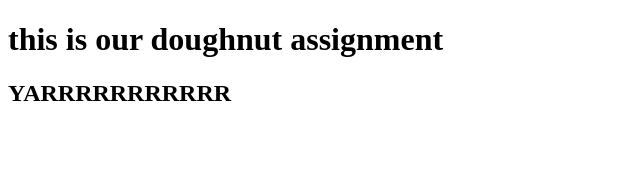
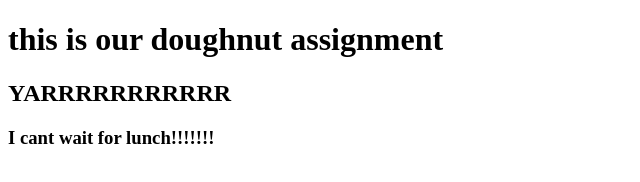
Before and after one commit to Gballreich/Doughnut, a plain HTML site: page index.html in a window 1280 px wide. Shown: the whole page, without its empty margins (0-640 px from the left). Drawn offline with Linux system fonts and the light colour scheme.

Commit message:
added h3

```diff
--- a/index.html
+++ b/index.html
@@ -10,5 +10,6 @@
 <body>
 <h1>this is our doughnut assignment</h1>
 <h2>YARRRRRRRRRRR</h2>
+<h3>I cant wait for lunch!!!!!!!</h3>
 </body>
 </html>
```
